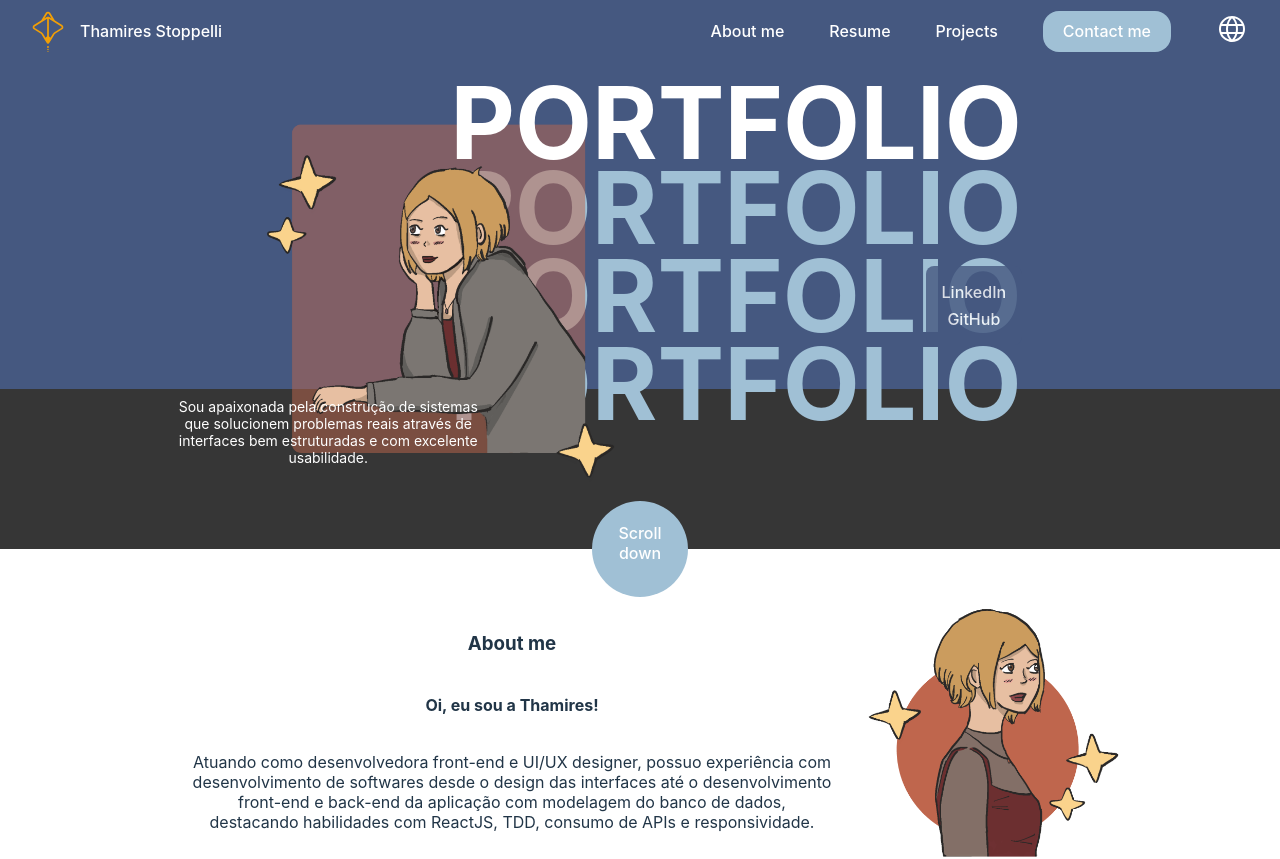
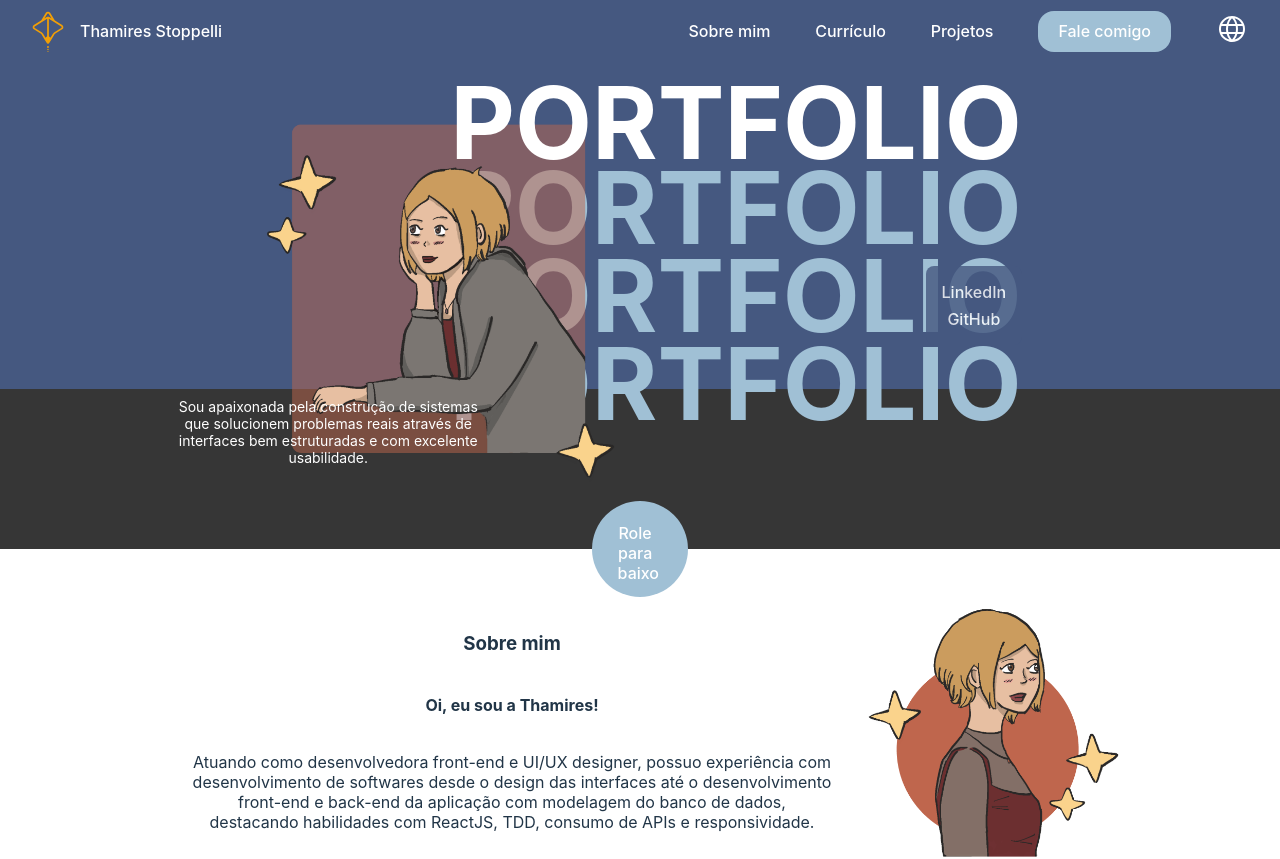
Before and after one commit to ThamiStoppelli/Portfolio, a React (Vite) app: page / in a window 1280 px wide. Shown: the top 859 px of the page. Built offline with nearby package versions, Linux system fonts and the light colour scheme.

Commit message:
Made scroll down and scrolling to section functional

```diff
--- a/src/components/AboutMe.jsx
+++ b/src/components/AboutMe.jsx
@@ -7,10 +7,12 @@ import './AboutMe.css'
 
 const translations = {
   pt: {
+    section: "Sobre mim",
     greeting: "Oi, eu sou a Thamires!",
     description: "Atuando como desenvolvedora front-end e UI/UX designer, possuo experiência com desenvolvimento de softwares desde o design das interfaces até o desenvolvimento front-end e back-end da aplicação com modelagem do banco de dados, destacando habilidades com ReactJS, TDD, consumo de APIs e responsividade.",
   },
   en: {
+    section: "About me",
     greeting: "Hi, I'm Thamires!",
     description: "As a versatile professional with expertise in both front-end development and UI/UX design, I have hands-on experience throughout the entire software development lifecycle, from user interface design to database modeling and web development. My skills include proficiency in ReactJS, TDD, APIs, responsive design, UX research, UI/UX design and usability testing.",
   },
@@ -19,12 +21,12 @@ const translations = {
 function AboutMe() {
 
   const { language } = useLanguage();
-  const { greeting, description } = translations[language];
+  const { section, greeting, description } = translations[language];
 
   return (
-    <div className='aboutme-container'>
+    <div className='aboutme-container' id="about">
       <div className='aboutme'>
-        <h3>About me</h3>
+        <h3>{section}</h3>
         <h4>{greeting}</h4>
         <p>{description}</p>
         {/* baixar pdf do resume */}
--- a/src/components/Cover.css
+++ b/src/components/Cover.css
@@ -1,5 +1,7 @@
 .cover-container {
     background-color: #455880;
+    position: relative;
+    text-align: center;
 }
 
 .cover-container .title-portfolio {
@@ -79,12 +81,15 @@
     text-align: center;
     background: #A0C0D5;
     margin-bottom: -3rem;
+    cursor: pointer;
 }
 
 .cover-container .circle-container .circle h4 {
     font-size: 16px;
     color:#fff;
     font-weight: 500;
+    margin-left: 1.6rem;
+    width: 35px;
 }
 
 .cover-container .circle-container {
--- a/src/components/Cover.jsx
+++ b/src/components/Cover.jsx
@@ -8,16 +8,25 @@ import './Cover.css'
 const translations = {
     pt: {
       quote: "Sou apaixonada pela construção de sistemas que solucionem problemas reais através de interfaces bem estruturadas e com excelente usabilidade.",
+      scroll: "Role para baixo",
     },
     en: {
       quote: "I am passionate about building systems that solve real world problems through well-structured interfaces and excellent usability.",
+      scroll: `Scroll down`,
     },
 };
 
 function Cover() {
 
   const { language } = useLanguage();
-  const { quote } = translations[language];
+  const { scroll, quote } = translations[language];
+
+  const handleScrollDown = () => {
+    const footerSection = document.getElementById('footer');
+    if (footerSection) {
+      footerSection.scrollIntoView({ behavior: 'smooth' });
+    }
+  };
 
   return (
     <div className='cover-container'>
@@ -41,8 +50,9 @@ function Cover() {
             {/* baixar pdf do resume */}
         </div>
         <div className='circle-container'>
-            <div className='circle'>
-                <h4>Scroll<br /> down</h4>
+            <div className='circle' onClick={handleScrollDown}>
+                <h4>{scroll}</h4>
+                {/* <h4>Scroll<br /> down</h4> */}
             </div>
         </div>
     </div>
--- a/src/components/Footer.jsx
+++ b/src/components/Footer.jsx
@@ -16,7 +16,7 @@ function Footer() {
           </div>
         </div>
       </div>
-      <div className="bottom">
+      <div className="bottom" id='footer'>
         &copy; {new Date().getFullYear()} MeuPortfólio | Todos os direitos reservados
       </div>
     </footer>
--- a/src/components/Header.jsx
+++ b/src/components/Header.jsx
@@ -5,15 +5,38 @@ import logo from '../assets/logo TS.svg'
 import globe from '../assets/globe.svg'
 import './Header.css'
 
+const translations = {
+  pt: {
+    aboutMe: "Sobre mim",
+    resume: "Currículo",
+    projects: "Projetos",
+    contactMe: "Fale comigo",
+  },
+  en: {
+    aboutMe: "About me",
+    resume: "Resume",
+    projects: "Projects",
+    contactMe: "Contact me",
+  },
+};
+
 function Header() {
 
-  const { toggleLanguage } = useLanguage();
+  const { language, toggleLanguage } = useLanguage();
+  const { aboutMe, resume, projects, contactMe } = translations[language];
   const [dropdownOpen, setDropdownOpen] = useState(false);
 
   const handleLanguageChange = (lang) => {
     toggleLanguage(lang);
     setDropdownOpen(false);
   }
+
+  const handleScroll = (sectionId) => {
+    const section = document.getElementById(sectionId);
+    if (section) {
+      section.scrollIntoView({ behavior: 'smooth' });
+    }
+  };
 
   return (
     <div className='header-container'>
@@ -22,10 +45,10 @@ function Header() {
         <h4>Thamires Stoppelli</h4>
       </div>
       <div className="navigation">
-        <a href="#about">About me</a>
-        <a href="#resume">Resume</a>
-        <a href="#projects">Projects</a>
-        <button>Contact me</button>
+        <a href="#about" onClick={() => handleScroll('about')}>{aboutMe}</a>
+        <a href="#resume" onClick={() => handleScroll('resume')}>{resume}</a>
+        <a href="#projects" onClick={() => handleScroll('projects')}>{projects}</a>
+        <button>{contactMe}</button>
         <div className="language-selector">
           <img src={globe} alt="idiomas" onClick={() => setDropdownOpen(!dropdownOpen)} />
           {dropdownOpen && (
--- a/src/components/Projects.jsx
+++ b/src/components/Projects.jsx
@@ -2,7 +2,7 @@ import React from 'react'
 
 function Projects() {
   return (
-    <div>
+    <div id="projects">
       <h3>Projects</h3>
     </div>
   )
--- a/src/components/Resume.jsx
+++ b/src/components/Resume.jsx
@@ -2,7 +2,7 @@ import React from 'react'
 
 function Resume() {
   return (
-    <div>
+    <div id="resume">
       <h3>Resume</h3>
 
     </div>
--- a/src/index.css
+++ b/src/index.css
@@ -4,6 +4,11 @@
   text-rendering: optimizeLegibility;
   -webkit-font-smoothing: antialiased;
   -moz-osx-font-smoothing: grayscale; */
+}
+
+
+html {
+  scroll-behavior: smooth;
 }
 
 a {
```
